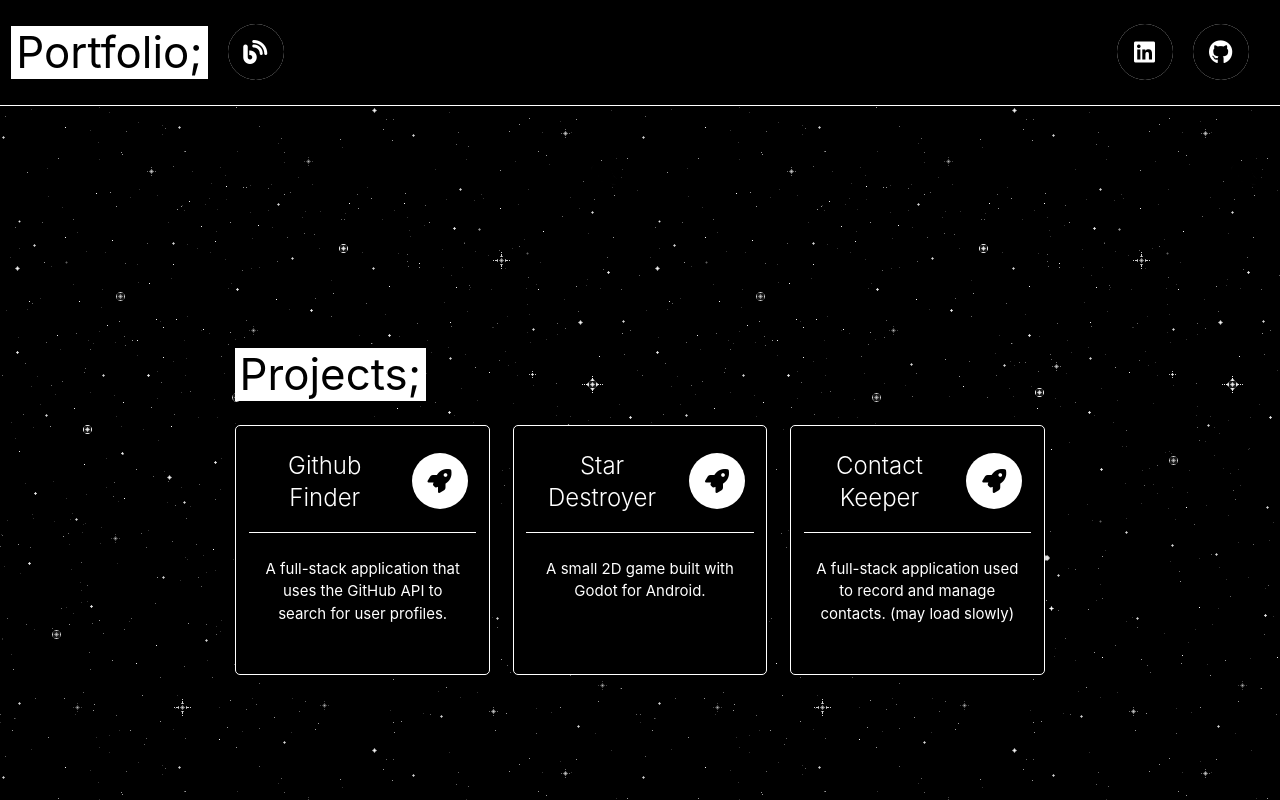
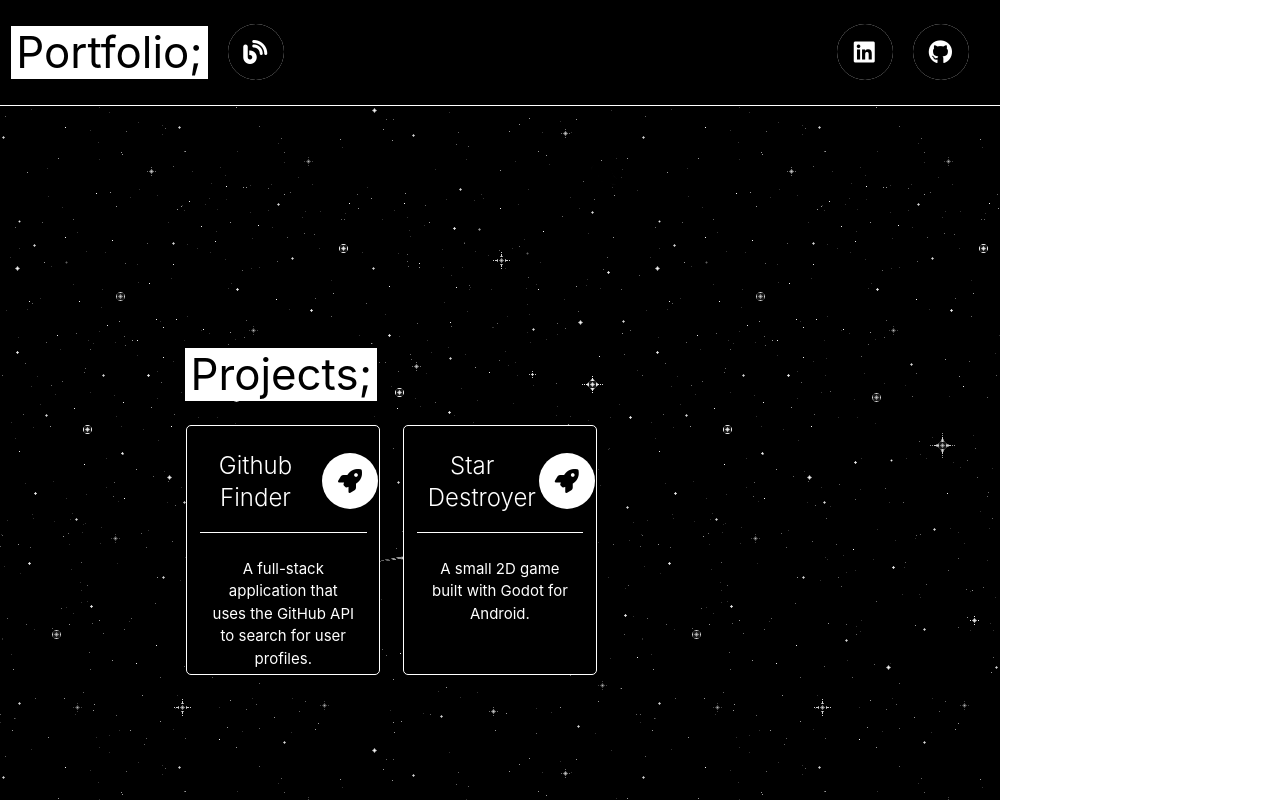
Before and after one commit to harlenkinsey/portfolio, a React (Create React App) app: page / in a window 1280 px wide. Shown: the top 800 px of the page. Built offline with nearby package versions, Linux system fonts and the light colour scheme; the HTML template or start-up script is replaced by a standard one.

Commit message:
removed contact-keeper
- couldn't save her :(

```diff
--- a/src/components/CardContainer.js
+++ b/src/components/CardContainer.js
@@ -15,9 +15,6 @@
                 <div className='col s12 m6 l4'>
                     <ProjectCard title='Star Destroyer' description='A small 2D game built with Godot for Android.' link='https://play.google.com/store/apps/details?id=com.lonepixel.studios&hl=en_US'/>
                 </div>
-                <div className='col s12 m6 l4'>
-                    <ProjectCard title='Contact Keeper' description='A full-stack application used to record and manage contacts. (may load slowly)' link='https://serieux-croissant-39457.herokuapp.com/login'/>
-                </div>
             </div>
 
         </div>
```
